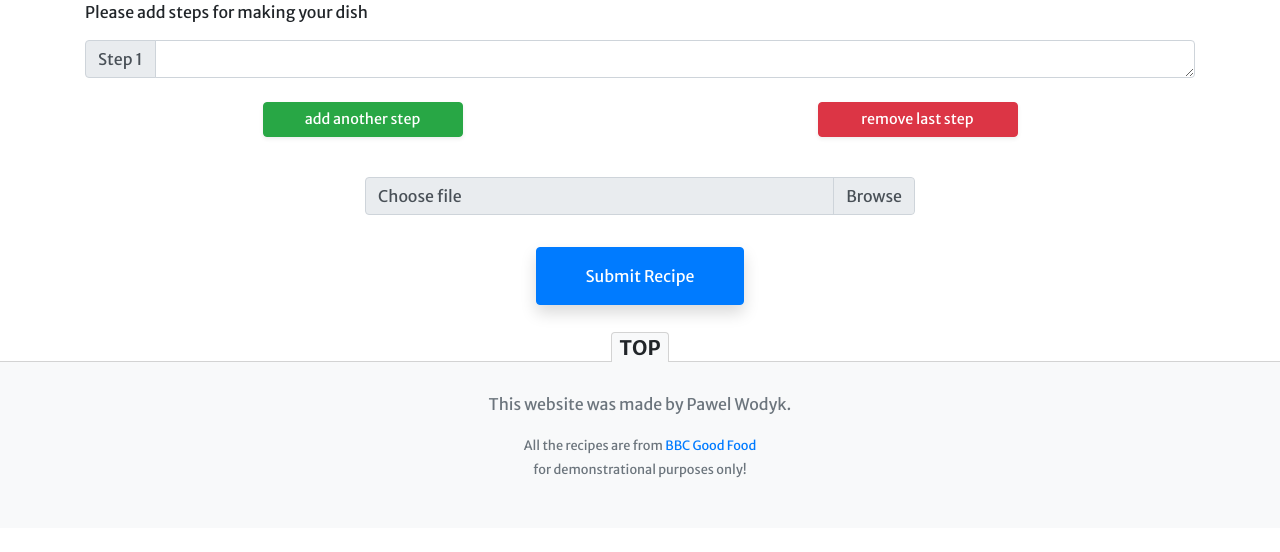
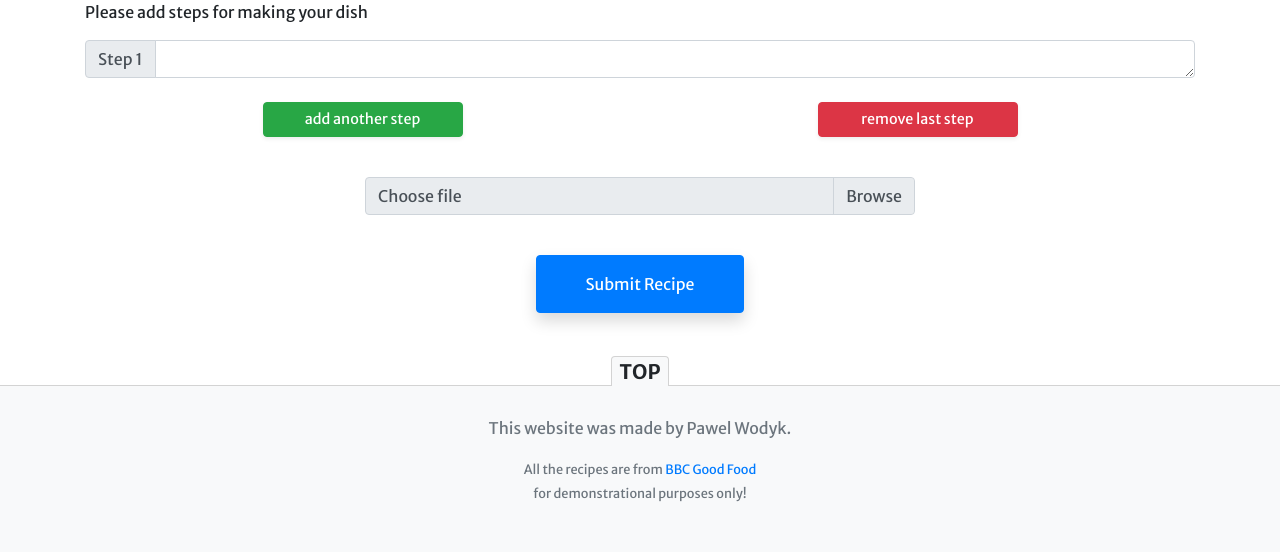
Before and after one commit to pawodyk/CI_MilestoneProject3, a Flask app: page /recipes/add in a window 1280 px wide. Shown: the part 893-1445 px from the top of the page. Before the commit the page ends 1371 px from the top, so only its background shows below. Run offline with Flask 2, Linux system fonts and the light colour scheme; data that the repository does not hold is empty; some libraries are stand-ins or nearby versions.

Commit message:
minor changes and bug fixes

```diff
--- a/run.py
+++ b/run.py
@@ -102,6 +102,7 @@ def display_recipe(recipe_id):
 
     return render_template('recipe.html',
                             title='{0} | {1}'.format(page_title, recipe["name"]),
+                            is_owner = True, ## in the future to be used to verify the user, currentlly set to accept all users
                             recipe=recipe)
 
 @app.route("/recipes/<recipe_id>/edit")
@@ -160,6 +161,14 @@ def edit_recipe_post(recipe_id):
     return redirect(url_for('display_recipe', recipe_id=recipe_id))
 
 
+@app.route("/recipes/<recipe_id>/delete")
+def delete_recipe(recipe_id):
+    return redirect(url_for('display_recipe', recipe_id=recipe_id))
+
+@app.route("/recipes/<recipe_id>/delete/post", methods=["POST"])
+def delete_recipe_post(recipe_id):
+    return
+
 if __name__ == "__main__":
     app.run(host=os.environ.get('IP', '127.0.0.1'),
             port=int(os.environ.get('PORT', 5000)),
--- a/static/css/myStyles.css
+++ b/static/css/myStyles.css
@@ -73,9 +73,9 @@ body {
     text-align: center;
 }
 
-footer {
+footer#main-footer {
     border-top: 1px lightgray solid;
-    margin-top:40px;
+    /*margin-top:40px;*/
 }
 
 #back-top-in-footer {
--- a/templates/add_recipe.html
+++ b/templates/add_recipe.html
@@ -1,7 +1,7 @@
 {% extends 'base.html' %} {% block content %}
 
 
-<div class="container my-3">
+<div class="container mt-3 mb-5">
   <h1>Add Recipe</h1>
   <p>Welcome and thank you for taking your time to share your recepies</p>
   <form method="POST" action="{{ url_for('add_recipe_post') }}">
@@ -21,7 +21,7 @@
 
     <div class="form-row mb-4">
       <div class="col-6 pr-md-5">
-        <label for="">Category</label>
+        <label for="recipe_category">Category</label>
         <select id="recipe_category" name="category" class="custom-select" required>
           <option disabled selected>Please select the category</option>
             {% for category in categories %}
@@ -30,7 +30,7 @@
           </select>
       </div>
       <div class="col-6 pl-md-5">
-        <label for="">Cuisine</label>
+        <label for="recipe_cuisine">Cuisine</label>
         <select id="recipe_cuisine" name="cuisine" class="custom-select" required>
               <option disabled selected>Please select the cuisine</option>
               {% for cuisine in cuisines %}
@@ -162,7 +162,7 @@
     </div>
 
     <div class="form-row">
-      <button class="btn btn-primary my-3 py-3 px-sm-5 mx-auto shadow" type="submit">Submit Recipe</button>
+      <button class="btn btn-primary my-4 py-3 px-sm-5 mx-auto shadow" type="submit">Submit Recipe</button>
     </div>
 
   </form>
--- a/templates/base.html
+++ b/templates/base.html
@@ -55,7 +55,7 @@
   {% block content %} {% endblock %}
 
 
-  <footer class="text-center text-muted bg-light mb-0 pb-5" >
+  <footer id="main-footer" class="text-center text-muted bg-light mb-0 pb-5" >
     <a href="#" id="back-top-in-footer" class="badge badge-light">TOP</a>
     <p>This website was made by Pawel Wodyk.</p>
     <small>All the recipes are from <a href="https://www.bbcgoodfood.com/" class="text-decoration-none">BBC Good Food</a><br> for demonstrational purposes only!</small>
--- a/templates/edit_recipe.html
+++ b/templates/edit_recipe.html
@@ -208,7 +208,7 @@
     <div class="row fixed-bottom border-top border-bottom border-warning py-3 px-1 mb-0 bg-light">
       <div class="col-12 col-md-8 offset-md-2 col-lg-6 offset-lg-3 col-xl-4 offset-xl-4 d-flex justify-content-around">
         <button class="btn btn-primary mr-1 mr-sm-2 p-2 shadow button-main" type="submit">Submit changes</button>
-        <a class="btn btn-danger p-2 shadow text-light button-secondary" href="{{ url_for('display_recipe', recipe_id=recipe._id) }}">Cancel</a>
+        <a class="btn btn-danger p-2 shadow text-white button-secondary" href="{{ url_for('display_recipe', recipe_id=recipe._id) }}">Cancel</a>
       </div>
     </div>
 
```
